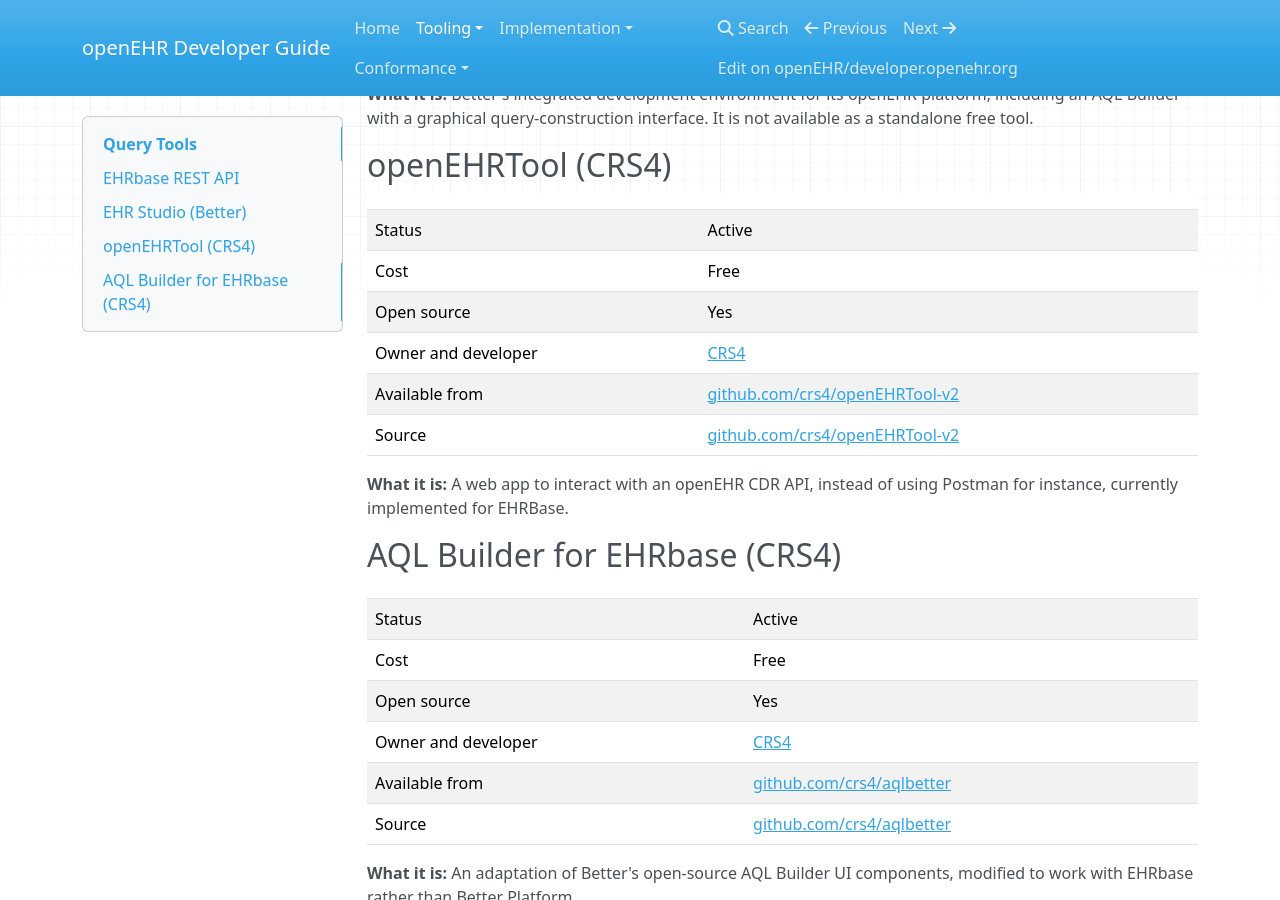
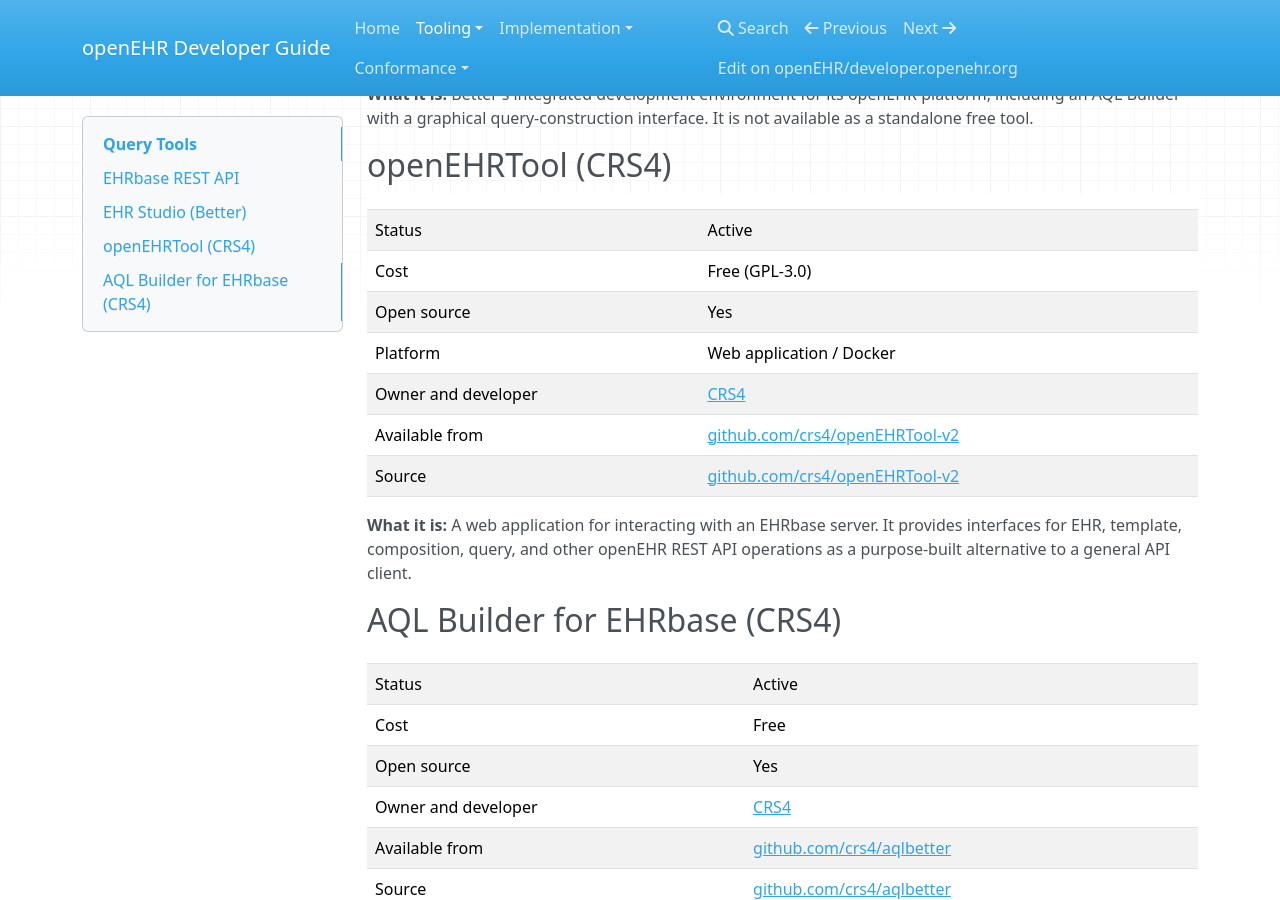
Before and after one commit to openEHR/developer.openehr.org, an MkDocs documentation site: the page built from docs/tooling/query-tools.md, in a window 1280 px wide and 900 px high, scrolled down 625 px. Built offline with MkDocs 1.6.1, drawn with Linux system fonts in a browser that asks for light colours; nearby versions of some CDN libraries.

Commit message:
docs(tooling): clarify openEHRTool details

```diff
--- a/docs/tooling/query-tools.md
+++ b/docs/tooling/query-tools.md
@@ -23,17 +23,18 @@ The most common way to run AQL queries against EHRbase is directly through the R
 **What it is:** Better's integrated development environment for its openEHR platform, including an AQL Builder with a graphical query-construction interface. It is not available as a standalone free tool.
 
 ## openEHRTool (CRS4)
+
 | | |
 | --- | --- |
 | Status | Active |
-| Cost | Free |
+| Cost | Free (GPL-3.0) |
 | Open source | Yes |
+| Platform | Web application / Docker |
 | Owner and developer | [CRS4](https://www.crs4.it/) |
 | Available from | [github.com/crs4/openEHRTool-v2](https://github.com/crs4/openEHRTool-v2) |
 | Source | [github.com/crs4/openEHRTool-v2](https://github.com/crs4/openEHRTool-v2) |
 
-**What it is:** A web app to interact with an openEHR CDR API, instead of using Postman for instance, currently implemented for EHRBase.
-
+**What it is:** A web application for interacting with an EHRbase server. It provides interfaces for EHR, template, composition, query, and other openEHR REST API operations as a purpose-built alternative to a general API client.
 
 ## AQL Builder for EHRbase (CRS4)
 
```
Also changed, not shown: docs/tooling/comparison-table.md (+1 -0 lines).
